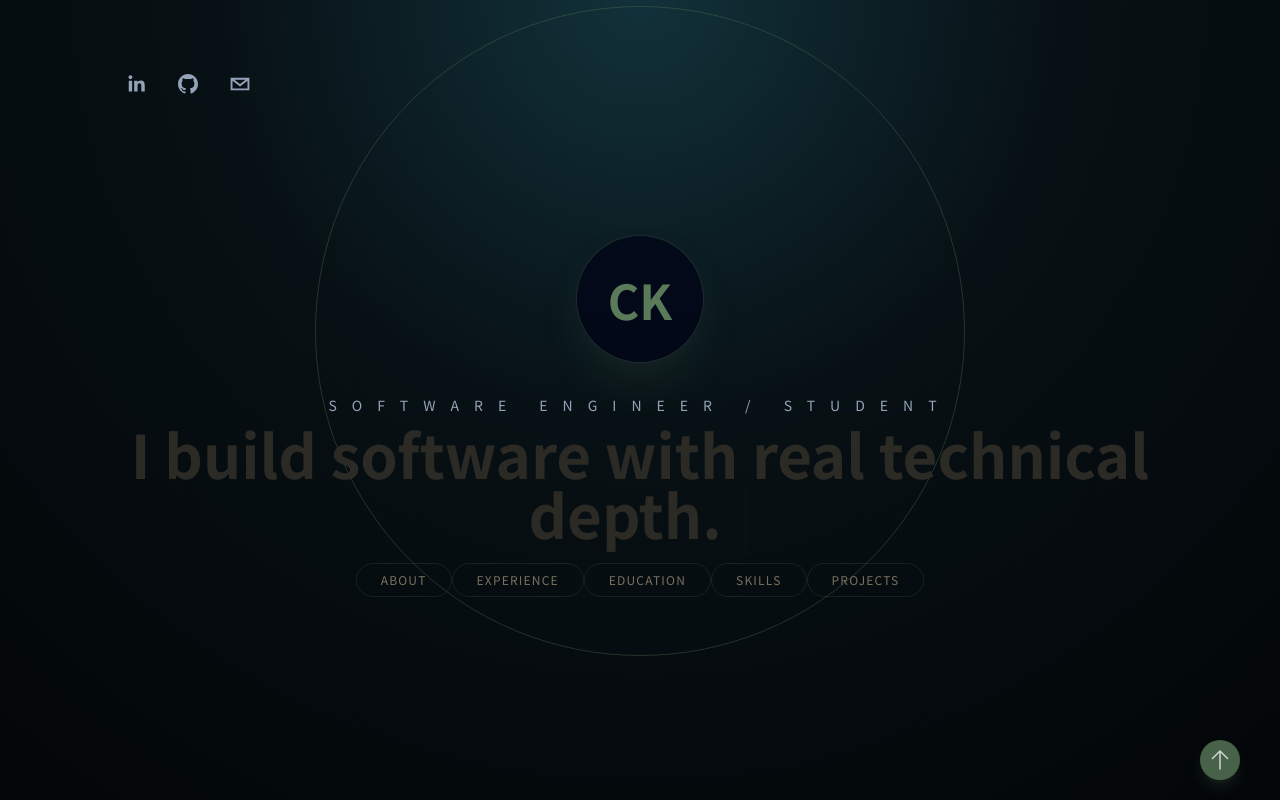
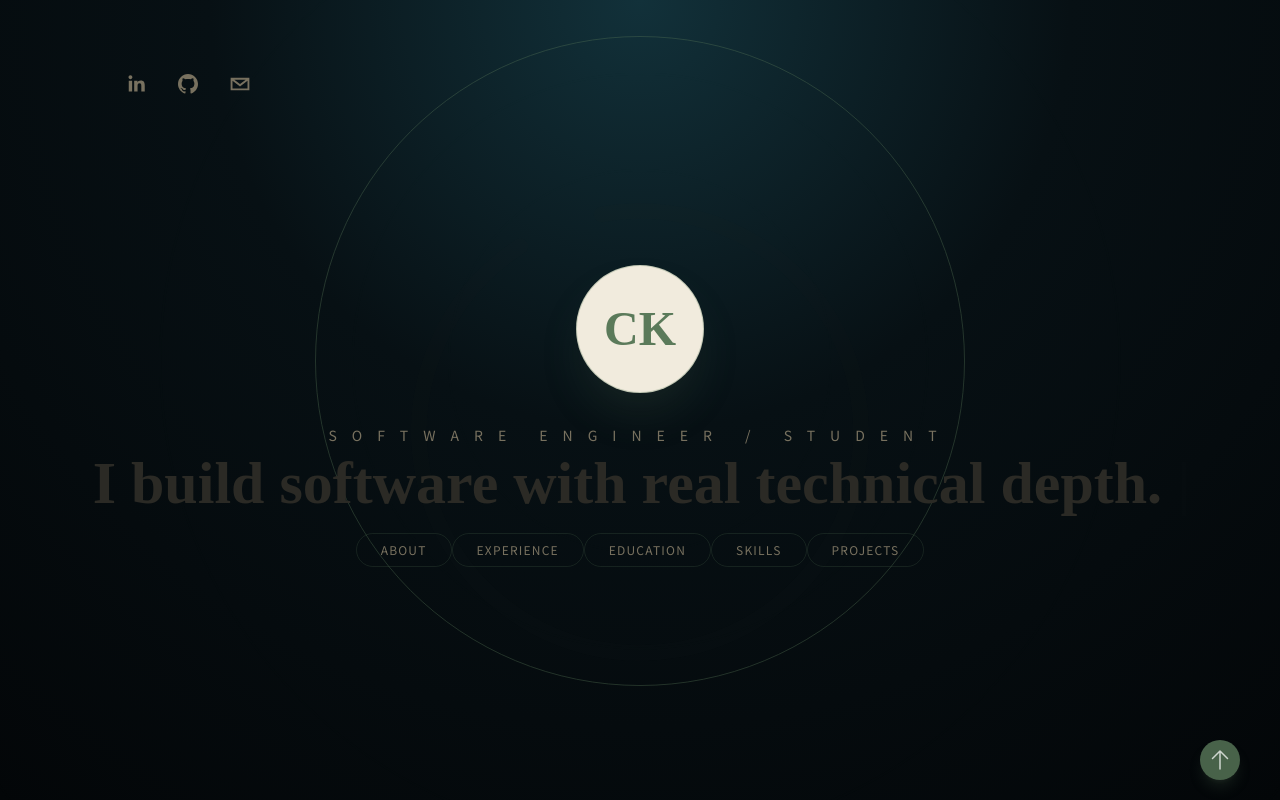
Before and after one commit to chetank03/portfolioWebsite, a Next.js app: page / in a window 1280 px wide. Built offline with nearby package versions, Linux system fonts and the light colour scheme.

Commit message:
Apply Zen theme colors and enso signature to Hero

```diff
--- a/components/Hero.tsx
+++ b/components/Hero.tsx
@@ -23,29 +23,47 @@ export default function Hero({ pageInfo, socials }: Props) {
     <div className="h-screen flex flex-col space-y-8 items-center justify-center text-center overflow-hidden">
       <BackgroundCircles />
 
+      <svg
+        viewBox="0 0 200 200"
+        aria-hidden="true"
+        className="pointer-events-none absolute left-1/2 top-1/2 h-[420px] w-[420px] -translate-x-1/2 -translate-y-1/2 opacity-[0.06] md:h-[520px] md:w-[520px]"
+      >
+        <circle
+          cx="100"
+          cy="100"
+          r="85"
+          fill="none"
+          stroke="#2B2A25"
+          strokeWidth="6"
+          strokeLinecap="round"
+          strokeDasharray="500 34"
+          transform="rotate(-100 100 100)"
+        />
+      </svg>
+
       <div className="absolute left-6 top-8 z-20 flex items-center justify-start gap-3 px-5 md:left-16 xl:left-24">
         {socials.map((social) => (
           <SocialIcon
             key={social._id}
             url={social.url}
-            fgColor="#94A3B8"
+            fgColor="#78715F"
             bgColor="transparent"
             className="!h-10 !w-10"
           />
         ))}
       </div>
 
-      <div className="relative flex h-32 w-32 items-center justify-center rounded-full border border-darkGreen/30 bg-slate-950/80 text-5xl font-semibold text-darkGreen shadow-2xl shadow-darkGreen/20">
+      <div className="relative flex h-32 w-32 items-center justify-center rounded-full border border-darkGreen/30 bg-darkBackground text-5xl font-serif font-semibold text-darkGreen shadow-2xl shadow-darkGreen/20">
         CK
       </div>
 
       <div className="z-20">
-        <h2 className="text-sm uppercase text-slate-400 pb-2 tracking-[10px] md:tracking-[15px]">
+        <h2 className="text-sm uppercase text-grayColor pb-2 tracking-[10px] md:tracking-[15px]">
           {pageInfo?.role}
         </h2>
-        <h1 className="text-2xl md:text-5xl lg:text-6xl font-semibold px-10">
+        <h1 className="text-2xl md:text-5xl lg:text-6xl font-serif font-semibold px-12 md:px-16">
           <span className="mr-3">{text}</span>
-          <Cursor cursorColor="#68B2A0" />
+          <Cursor cursorColor="#5B7A5A" />
         </h1>
 
         <div className="pt-5">
```
